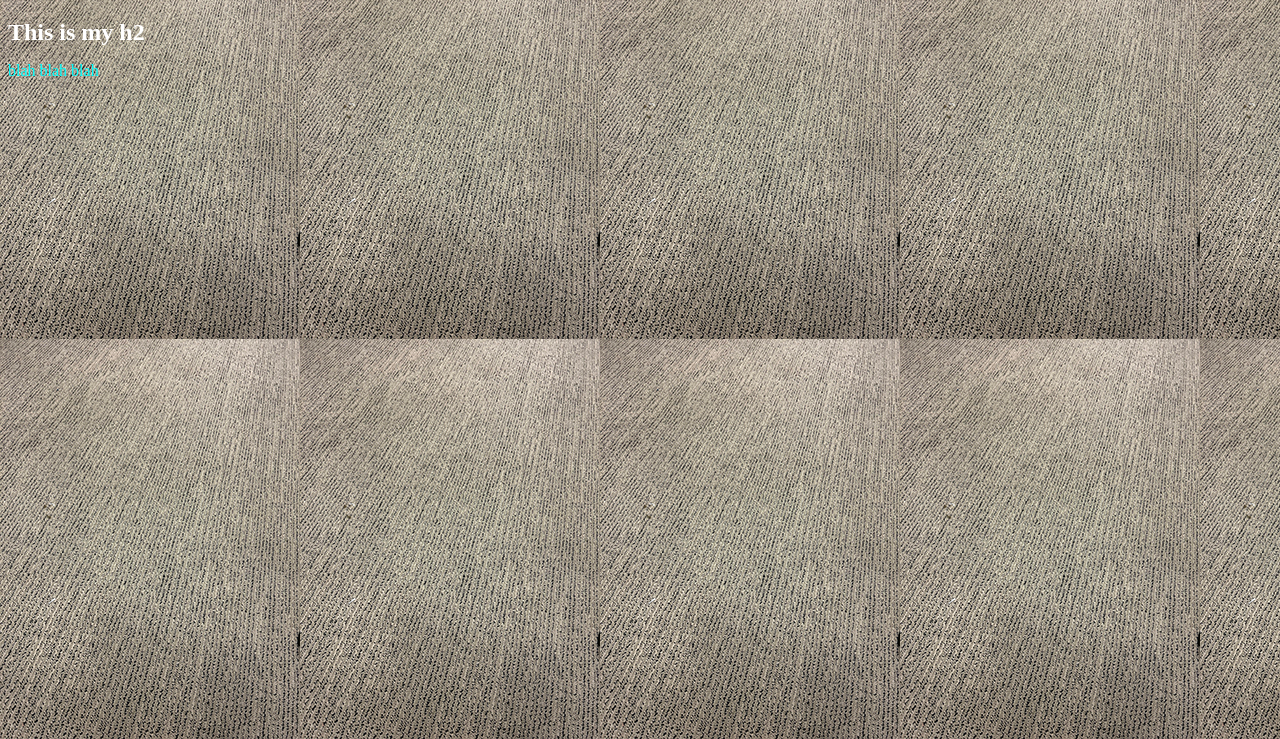
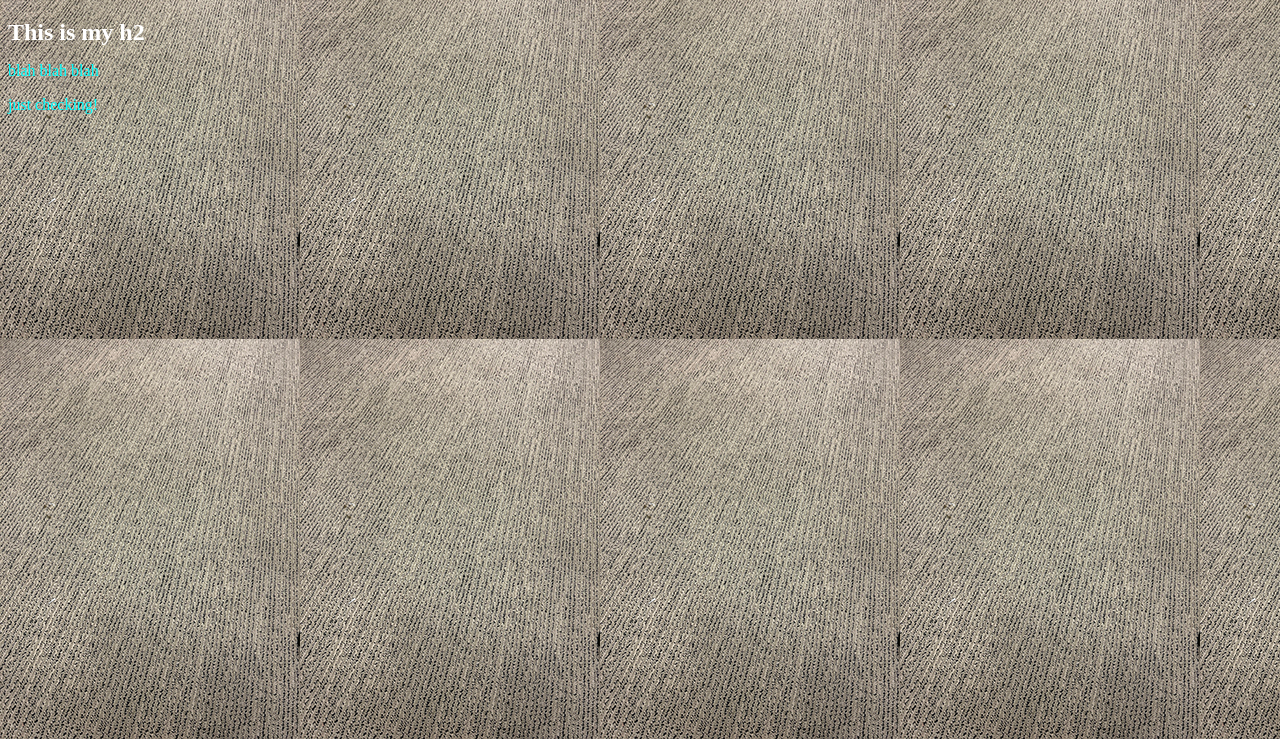
Before and after one commit to lberdugo/ugly, a plain HTML site: page index.html in a window 1280 px wide. Shown: the part 61-800 px from the top of the page. Drawn offline with Linux system fonts and the light colour scheme; a web font is replaced by a local one.

Commit message:
send to server

```diff
--- a/index.html
+++ b/index.html
@@ -19,5 +19,6 @@
     <h1>Welcome to my Ugly Website!!!!!</h1>
     <h2>This is my h2</h2>
     <p>blah blah blah</p>
+    <p>just checking!</p>
   </body>
 </html>
```
